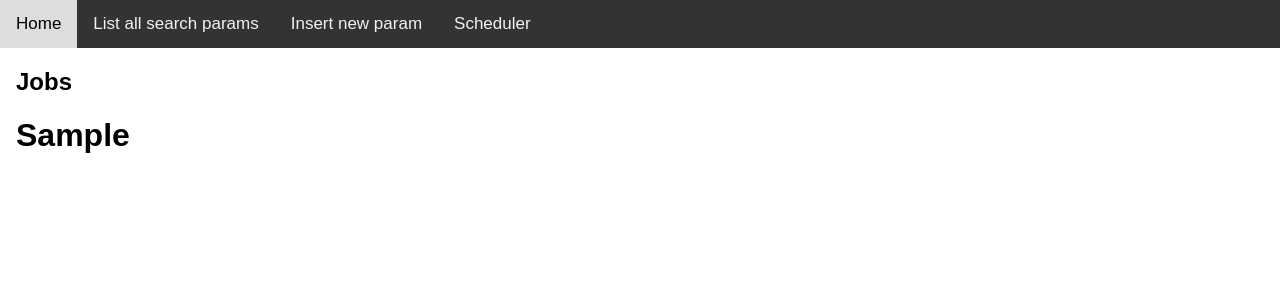
After one commit to MHoryd/Scrape_Wakacje_pl, a Flask app: template app/templates/schedulerConfig.html in a window 1280 px wide. The commit adds this page. Shown: the top 300 px of the page. Run offline with Flask 3, Linux system fonts and the light colour scheme; the template is opened without the code that fills it: most values are stand-ins (such as "Sample title", 1, 10 or a date in 2020); parts of the project's set-up code (start-up, migrations or seed data) failed here and were passed over.

Commit message:
Added base for condigureing jobs in app

```diff
--- a/app/__init__.py
+++ b/app/__init__.py
@@ -1,7 +1,6 @@
 from flask import Flask
 from config import Config
 from app.extensions import db, scheduler
-# from app.extensions import migrate
 from scrape_script.task import task
 
 def create_app(config_class=Config):
@@ -10,7 +9,6 @@ def create_app(config_class=Config):
 
     # Initialize Flask extensions here
     db.init_app(app)
-    # migrate.init_app(app,db)
     scheduler.init_app(app)
 
     with app.app_context():
@@ -21,6 +19,8 @@ def create_app(config_class=Config):
         app.register_blueprint(list_bp)
         from app.insert import bp as insert_bp
         app.register_blueprint(insert_bp)
+        from app.schedulerConfig import bp as scheduler_bp
+        app.register_blueprint(scheduler_bp)
 
 
 
--- a/app/extensions.py
+++ b/app/extensions.py
@@ -1,7 +1,5 @@
 from flask_sqlalchemy import SQLAlchemy
-# from flask_migrate import Migrate
 from flask_apscheduler import APScheduler
 
 db = SQLAlchemy()
-# migrate = Migrate()
 scheduler = APScheduler()
--- /dev/null
+++ b/app/schedulerConfig/__init__.py
@@ -0,0 +1,5 @@
+from flask import Blueprint
+
+bp = Blueprint('schedulerConfig',__name__)
+
+from app.schedulerConfig import routes
--- a/app/templates/base.html
+++ b/app/templates/base.html
@@ -13,6 +13,7 @@
     <a class="{% if request.endpoint == 'main.index' %}active{% endif %}" href="{{ url_for('main.index') }}">Home</a>
     <a class="{% if request.endpoint == 'list.list_of_params' %}active{% endif %}" href="{{ url_for('list.list_of_params')}}">List all search params</a>
     <a class="{% if request.endpoint == 'insert.insert_new_param' %}active{% endif %}" href="{{ url_for('insert.insert_new_param')}}">Insert new param</a>
+    <a class="{% if request.endpoint == 'schedulerConfig.scheduler' %}active{% endif %}" href="{{ url_for('schedulerConfig.schedulerConfig')}}">Scheduler</a>
   </div>
 
 
--- /dev/null
+++ b/app/templates/schedulerConfig.html
@@ -0,0 +1,10 @@
+{% extends "base.html" %}
+
+{% block content %}
+
+<div style="padding-left:16px">
+    <h2>Jobs</h2>
+    <h1>{{ jobs_list }}</h1>
+  </div>
+
+  {% endblock %}
--- a/config.py
+++ b/config.py
@@ -5,7 +5,5 @@ basedir = os.path.abspath(os.path.dirname(__file__))
 
 class Config:
     SECRET_KEY = os.environ.get('Flask_app_secret_key')
-    # SQLALCHEMY_DATABASE_URI = 'sqlite:///' + os.path.join(basedir, 'app.db')
     SQLALCHEMY_DATABASE_URI = os.environ.get('Flask_app_db_url')
     STATIC_URL_PATH = 'static'
-    # SQLALCHEMY_MIGRATE_REPO = os.path.join(basedir, 'migrations')
--- a/table_script.sql
+++ b/table_script.sql
@@ -5,7 +5,7 @@ CREATE TABLE public.destinations (
 	CONSTRAINT destinations_country_key UNIQUE (country),
 	CONSTRAINT destinations_country_label_key UNIQUE (country_label),
 	CONSTRAINT destinations_pkey PRIMARY KEY (id)
-);
+)
 
 CREATE TABLE public.search_param (
 	id serial4 NOT NULL,
@@ -20,7 +20,7 @@ CREATE TABLE public.search_param (
 	departure_city varchar(60) NOT NULL,
 	rating varchar(100) NOT null,
 	CONSTRAINT search_param_pkey PRIMARY KEY (id)
-);
+)
 
 
 insert into public.search_param (country, date_from,date_to,stay_length,stars,max_price,transportation,amenities,
```
Also changed, not shown: app/schedulerConfig/routes.py (added, +9 -0 lines).
